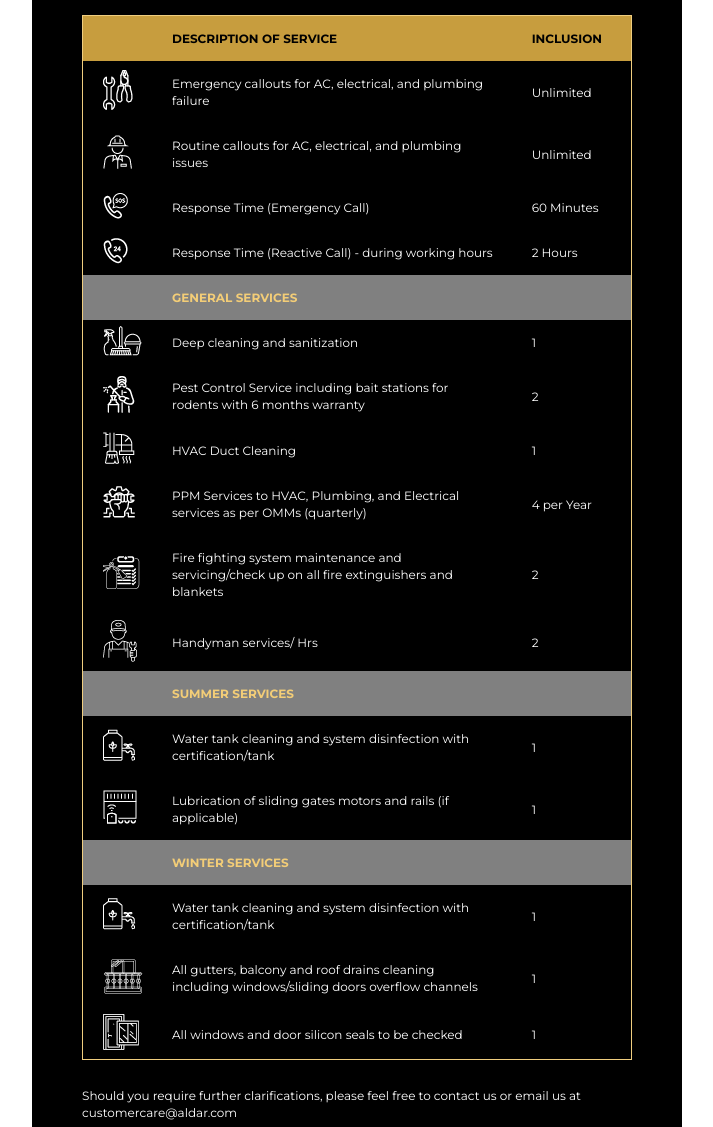
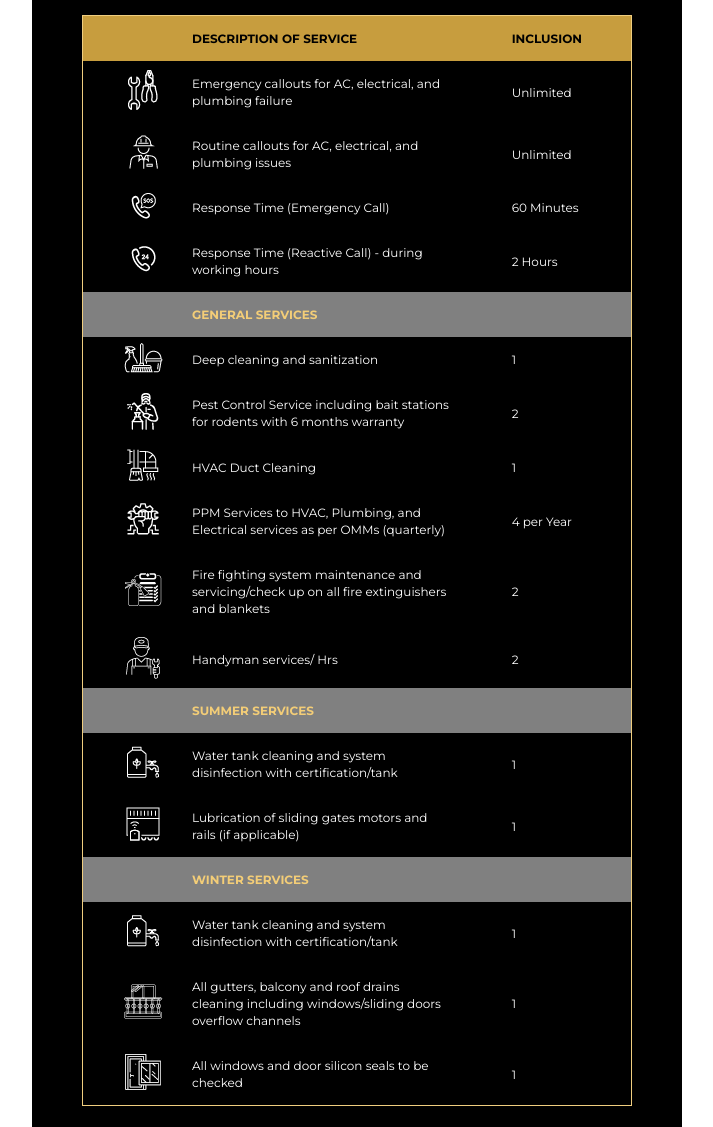
Before and after one commit to saratSubramaniam/hx, a plain HTML site: page index.html in a window 1280 px wide. Shown: the part 1100-2227 px from the top of the page, without its empty margins (283-996 px from the left). Drawn offline with Linux system fonts and the light colour scheme.

Commit message:
Add files via upload

```diff
--- a/index.html
+++ b/index.html
@@ -243,14 +243,14 @@
                                         <tbody>
 
                                             <tr style="background-color: #c79d3e;">
-                                                <td style="padding: 5px 20px;"></td>
+                                                <td style="padding: 5px 20px 5px 40px;text-align: center;"></td>
                                                 <td style="padding: 5px 0px;">
                                                     <p
                                                         style="font-family:'Montserrat', Arial;  font-size:12px; line-height:17px; color: #000; margin: 9px; padding: 0;font-weight: bold;">
                                                         DESCRIPTION OF SERVICE
                                                     </p>
                                                 </td>
-                                                <td style="padding: 5px 20px;">
+                                                <td style="padding: 5px 40px;">
                                                     <p
                                                         style="font-family:'Montserrat', Arial;  font-size:12px; line-height:17px; color: #000; margin: 9px; padding: 0;font-weight: bold;">
                                                         INCLUSION
@@ -259,7 +259,7 @@
                                             </tr>
 
                                             <tr>
-                                                <td style="padding: 5px 20px;">
+                                                <td style="padding: 5px 20px 5px 40px;text-align: center;">
                                                     <img src="images/icon-emergency.png" />
                                                 </td>
                                                 <td style="padding: 5px 0px;">
@@ -268,7 +268,7 @@
                                                         Emergency callouts for AC, electrical, and plumbing failure
                                                     </p>
                                                 </td>
-                                                <td style="padding: 5px 20px;">
+                                                <td style="padding: 5px 40px;">
                                                     <p
                                                         style="font-family:'Montserrat', Arial;  font-size:12px; line-height:17px; color: #ffffff; margin: 9px; padding: 0;">
                                                         Unlimited
@@ -277,7 +277,7 @@
                                             </tr>
 
                                             <tr>
-                                                <td style="padding: 5px 20px;">
+                                                <td style="padding: 5px 20px 5px 40px;text-align: center;">
                                                     <img src="images/icon-routine.png" />
                                                 </td>
                                                 <td style="padding: 5px 0px;">
@@ -286,7 +286,7 @@
                                                         Routine callouts for AC, electrical, and plumbing issues
                                                     </p>
                                                 </td>
-                                                <td style="padding: 5px 20px;">
+                                                <td style="padding: 5px 40px;">
                                                     <p
                                                         style="font-family:'Montserrat', Arial;  font-size:12px; line-height:17px; color: #ffffff; margin: 9px; padding: 0;">
                                                         Unlimited
@@ -295,7 +295,7 @@
                                             </tr>
 
                                             <tr>
-                                                <td style="padding: 5px 20px;">
+                                                <td style="padding: 5px 20px 5px 40px;text-align: center;">
                                                     <img src="images/icon-respo-emergency.png" />
                                                 </td>
                                                 <td style="padding: 5px 0px;">
@@ -304,7 +304,7 @@
                                                         Response Time (Emergency Call)
                                                     </p>
                                                 </td>
-                                                <td style="padding: 5px 20px;">
+                                                <td style="padding: 5px 40px;">
                                                     <p
                                                         style="font-family:'Montserrat', Arial;  font-size:12px; line-height:17px; color: #ffffff; margin: 9px; padding: 0;">
                                                         60 Minutes
@@ -313,7 +313,7 @@
                                             </tr>
 
                                             <tr>
-                                                <td style="padding: 5px 20px;">
+                                                <td style="padding: 5px 20px 5px 40px;text-align: center;">
                                                     <img src="images/icon-resp-reactive.png" />
                                                 </td>
                                                 <td style="padding: 5px 0px;">
@@ -322,7 +322,7 @@
                                                         Response Time (Reactive Call) - during working hours
                                                     </p>
                                                 </td>
-                                                <td style="padding: 5px 20px;">
+                                                <td style="padding: 5px 40px;">
                                                     <p
                                                         style="font-family:'Montserrat', Arial;  font-size:12px; line-height:17px; color: #ffffff; margin: 9px; padding: 0;">
                                                         2 Hours
@@ -331,18 +331,18 @@
                                             </tr>
 
                                             <tr style="background-color: gray;">
-                                                <td style="padding: 5px 20px;"></td>
+                                                <td style="padding: 5px 20px 5px 40px;text-align: center;"></td>
                                                 <td style="padding: 5px 0px;">
                                                     <p
                                                         style="font-family:'Montserrat', Arial;  font-size:12px; line-height:17px; color: #f3cd77; margin: 9px; padding: 0;font-weight: bold;">
                                                         GENERAL SERVICES
                                                     </p>
                                                 </td>
-                                                <td style="padding: 5px 20px;"></td>
+                                                <td style="padding: 5px 40px;"></td>
                                             </tr>
 
                                             <tr>
-                                                <td style="padding: 5px 20px;">
+                                                <td style="padding: 5px 20px 5px 40px;text-align: center;">
                                                     <img src="images/icon-gen-deep.png" />
                                                 </td>
                                                 <td style="padding: 5px 0px;">
@@ -351,7 +351,7 @@
                                                         Deep cleaning and sanitization
                                                     </p>
                                                 </td>
-                                                <td style="padding: 5px 20px;">
+                                                <td style="padding: 5px 40px;">
                                                     <p
                                                         style="font-family:'Montserrat', Arial;  font-size:12px; line-height:17px; color: #ffffff; margin: 9px; padding: 0;">
                                                         1
@@ -360,7 +360,7 @@
                                             </tr>
 
                                             <tr>
-                                                <td style="padding: 5px 20px;">
+                                                <td style="padding: 5px 20px 5px 40px;text-align: center;">
                                                     <img src="images/icon-gen-pest.png" />
                                                 </td>
                                                 <td style="padding: 5px 0px;">
@@ -370,7 +370,7 @@
                                                         months warranty
                                                     </p>
                                                 </td>
-                                                <td style="padding: 5px 20px;">
+                                                <td style="padding: 5px 40px;">
                                                     <p
                                                         style="font-family:'Montserrat', Arial;  font-size:12px; line-height:17px; color: #ffffff; margin: 9px; padding: 0;">
                                                         2
@@ -379,7 +379,7 @@
                                             </tr>
 
                                             <tr>
-                                                <td style="padding: 5px 20px;">
+                                                <td style="padding: 5px 20px 5px 40px;text-align: center;">
                                                     <img src="images/icon-gen-hvac.png" />
                                                 </td>
                                                 <td style="padding: 5px 0px;">
@@ -388,7 +388,7 @@
                                                         HVAC Duct Cleaning
                                                     </p>
                                                 </td>
-                                                <td style="padding: 5px 20px;">
+                                                <td style="padding: 5px 40px;">
                                                     <p
                                                         style="font-family:'Montserrat', Arial;  font-size:12px; line-height:17px; color: #ffffff; margin: 9px; padding: 0;">
                                                         1
@@ -397,7 +397,7 @@
                                             </tr>
 
                                             <tr>
-                                                <td style="padding: 5px 20px;">
+                                                <td style="padding: 5px 20px 5px 40px;text-align: center;">
                                                     <img src="images/icon-gen-ppm.png" />
                                                 </td>
                                                 <td style="padding: 5px 0px;">
@@ -407,7 +407,7 @@
                                                         OMMs (quarterly)
                                                     </p>
                                                 </td>
-                                                <td style="padding: 5px 20px;">
+                                                <td style="padding: 5px 40px;">
                                                     <p
                                                         style="font-family:'Montserrat', Arial;  font-size:12px; line-height:17px; color: #ffffff; margin: 9px; padding: 0;">
                                                         4 per Year
@@ -416,7 +416,7 @@
                                             </tr>
 
                                             <tr>
-                                                <td style="padding: 5px 20px;">
+                                                <td style="padding: 5px 20px 5px 40px;text-align: center;">
                                                     <img src="images/icon-gen-fire.png" />
                                                 </td>
                                                 <td style="padding: 5px 0px;">
@@ -427,7 +427,7 @@
                                                         extinguishers and blankets
                                                     </p>
                                                 </td>
-                                                <td style="padding: 5px 20px;">
+                                                <td style="padding: 5px 40px;">
                                                     <p
                                                         style="font-family:'Montserrat', Arial;  font-size:12px; line-height:17px; color: #ffffff; margin: 9px; padding: 0;">
                                                         2
@@ -436,7 +436,7 @@
                                             </tr>
 
                                             <tr>
-                                                <td style="padding: 5px 20px;">
+                                                <td style="padding: 5px 20px 5px 40px;text-align: center;">
                                                     <img src="images/icon-gen-handyman.png" />
                                                 </td>
                                                 <td style="padding: 5px 0px;">
@@ -445,7 +445,7 @@
                                                         Handyman services/ Hrs
                                                     </p>
                                                 </td>
-                                                <td style="padding: 5px 20px;">
+                                                <td style="padding: 5px 40px;">
                                                     <p
                                                         style="font-family:'Montserrat', Arial;  font-size:12px; line-height:17px; color: #ffffff; margin: 9px; padding: 0;">
                                                         2
@@ -454,18 +454,18 @@
                                             </tr>
 
                                             <tr style="background-color: gray;">
-                                                <td style="padding: 5px 20px;"></td>
+                                                <td style="padding: 5px 20px 5px 40px;text-align: center;"></td>
                                                 <td style="padding: 5px 0px;">
                                                     <p
                                                         style="font-family:'Montserrat', Arial;  font-size:12px; line-height:17px; color: #f3cd77; margin: 9px; padding: 0;font-weight: bold;">
                                                         SUMMER SERVICES
                                                     </p>
                                                 </td>
-                                                <td style="padding: 5px 20px;"></td>
+                                                <td style="padding: 5px 40px;"></td>
                                             </tr>
 
                                             <tr>
-                                                <td style="padding: 5px 20px;">
+                                                <td style="padding: 5px 20px 5px 40px;text-align: center;">
                                                     <img src="images/icon-sum-water.png" />
                                                 </td>
                                                 <td style="padding: 5px 0px;">
@@ -475,7 +475,7 @@
                                                         certification/tank
                                                     </p>
                                                 </td>
-                                                <td style="padding: 5px 20px;">
+                                                <td style="padding: 5px 40px;">
                                                     <p
                                                         style="font-family:'Montserrat', Arial;  font-size:12px; line-height:17px; color: #ffffff; margin: 9px; padding: 0;">
                                                         1
@@ -484,7 +484,7 @@
                                             </tr>
 
                                             <tr>
-                                                <td style="padding: 5px 20px;">
+                                                <td style="padding: 5px 20px 5px 40px;text-align: center;">
                                                     <img src="images/icon-sum-lub.png" />
                                                 </td>
                                                 <td style="padding: 5px 0px;">
@@ -493,7 +493,7 @@
                                                         Lubrication of sliding gates motors and rails (if applicable)
                                                     </p>
                                                 </td>
-                                                <td style="padding: 5px 20px;">
+                                                <td style="padding: 5px 40px;">
                                                     <p
                                                         style="font-family:'Montserrat', Arial;  font-size:12px; line-height:17px; color: #ffffff; margin: 9px; padding: 0;">
                                                         1
@@ -502,18 +502,18 @@
                                             </tr>
 
                                             <tr style="background-color: gray;">
-                                                <td style="padding: 5px 20px;"></td>
+                                                <td style="padding: 5px 20px 5px 40px;text-align: center;"></td>
                                                 <td style="padding: 5px 0px;">
                                                     <p
                                                         style="font-family:'Montserrat', Arial;  font-size:12px; line-height:17px; color: #f3cd77; margin: 9px; padding: 0;font-weight: bold;">
                                                         WINTER SERVICES
                                                     </p>
                                                 </td>
-                                                <td style="padding: 5px 20px;"></td>
+                                                <td style="padding: 5px 40px;"></td>
                                             </tr>
 
                                             <tr>
-                                                <td style="padding: 5px 20px;">
+                                                <td style="padding: 5px 20px 5px 40px;text-align: center;">
                                                     <img src="images/icon-win-water.png" />
                                                 </td>
                                                 <td style="padding: 5px 0px;">
@@ -523,7 +523,7 @@
                                                         certification/tank
                                                     </p>
                                                 </td>
-                                                <td style="padding: 5px 20px;">
+                                                <td style="padding: 5px 40px;">
                                                     <p
                                                         style="font-family:'Montserrat', Arial;  font-size:12px; line-height:17px; color: #ffffff; margin: 9px; padding: 0;">
                                                         1
@@ -532,7 +532,7 @@
                                             </tr>
 
                                             <tr>
-                                                <td style="padding: 5px 20px;">
+                                                <td style="padding: 5px 20px 5px 40px;text-align: center;">
                                                     <img src="images/icon-win-gut.png" />
                                                 </td>
                                                 <td style="padding: 5px 0px;">
@@ -543,7 +543,7 @@
                                                         overflow channels
                                                     </p>
                                                 </td>
-                                                <td style="padding: 5px 20px;">
+                                                <td style="padding: 5px 40px;">
                                                     <p
                                                         style="font-family:'Montserrat', Arial;  font-size:12px; line-height:17px; color: #ffffff; margin: 9px; padding: 0;">
                                                         1
@@ -552,7 +552,7 @@
                                             </tr>
 
                                             <tr>
-                                                <td style="padding: 5px 20px;">
+                                                <td style="padding: 5px 20px 5px 40px;text-align: center;">
                                                     <img src="images/icon-win-windows.png" />
                                                 </td>
                                                 <td style="padding: 5px 0px;">
@@ -561,7 +561,7 @@
                                                         All windows and door silicon seals to be checked
                                                     </p>
                                                 </td>
-                                                <td style="padding: 5px 20px;">
+                                                <td style="padding: 5px 40px;">
                                                     <p
                                                         style="font-family:'Montserrat', Arial;  font-size:12px; line-height:17px; color: #ffffff; margin: 9px; padding: 0;">
                                                         1
```
